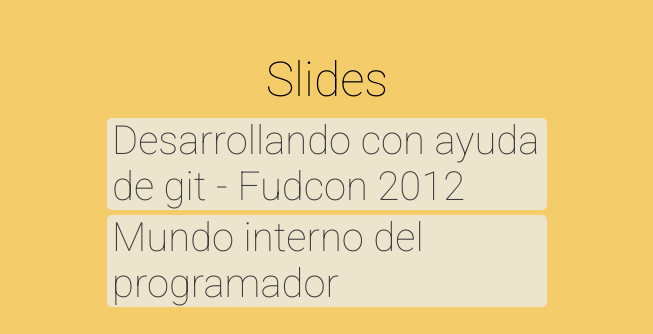
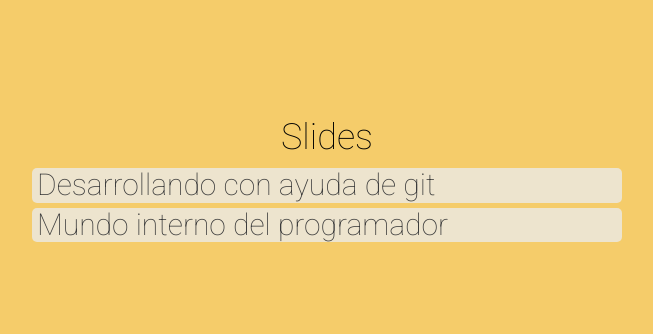
Before and after one commit to LuisAlejandro/luisalejandro.github.io, a plain HTML site: page index.html in a window 1280 px wide. Shown: the part 223-557 px from the top of the page, without its empty margins (313-966 px from the left). Drawn offline with Linux system fonts and the light colour scheme.

Commit message:
`[REF]` Improving.

```diff
--- a/assets/css/head.css
+++ b/assets/css/head.css
@@ -30,12 +30,12 @@
   align-items: center;
   justify-content: center;
   font-family: Roboto, sans-serif;
-  font-size: 40px;
+  font-size: 30px;
   width: 100%;
   height: 40%;
 }
 #content .links {
-  width: 450px;
+  width: 600px;
 }
 #content .links h1 {
   font-size: 1.2em;
--- a/index.html
+++ b/index.html
@@ -22,7 +22,7 @@
         <div class=links>
             <h1>Slides</h1>
             <a href="https://pages.luisalejandro.org/sozi-slides/Fudcon-2012/git-fudcon.svg">
-                Desarrollando con ayuda de git - Fudcon 2012
+                Desarrollando con ayuda de git
             </a>
             <a href="http://pages.luisalejandro.org/impress-slides/mundo-interno-programador">
                 Mundo interno del programador
```
